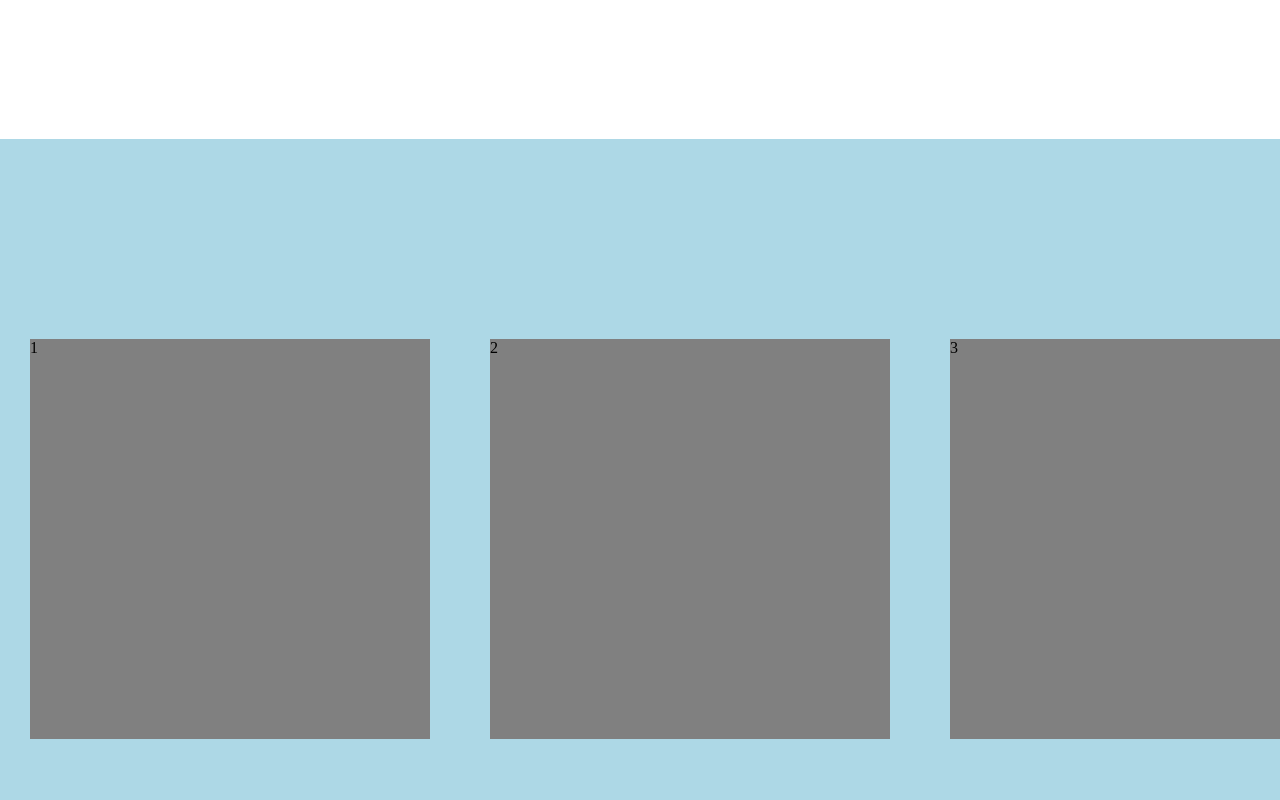
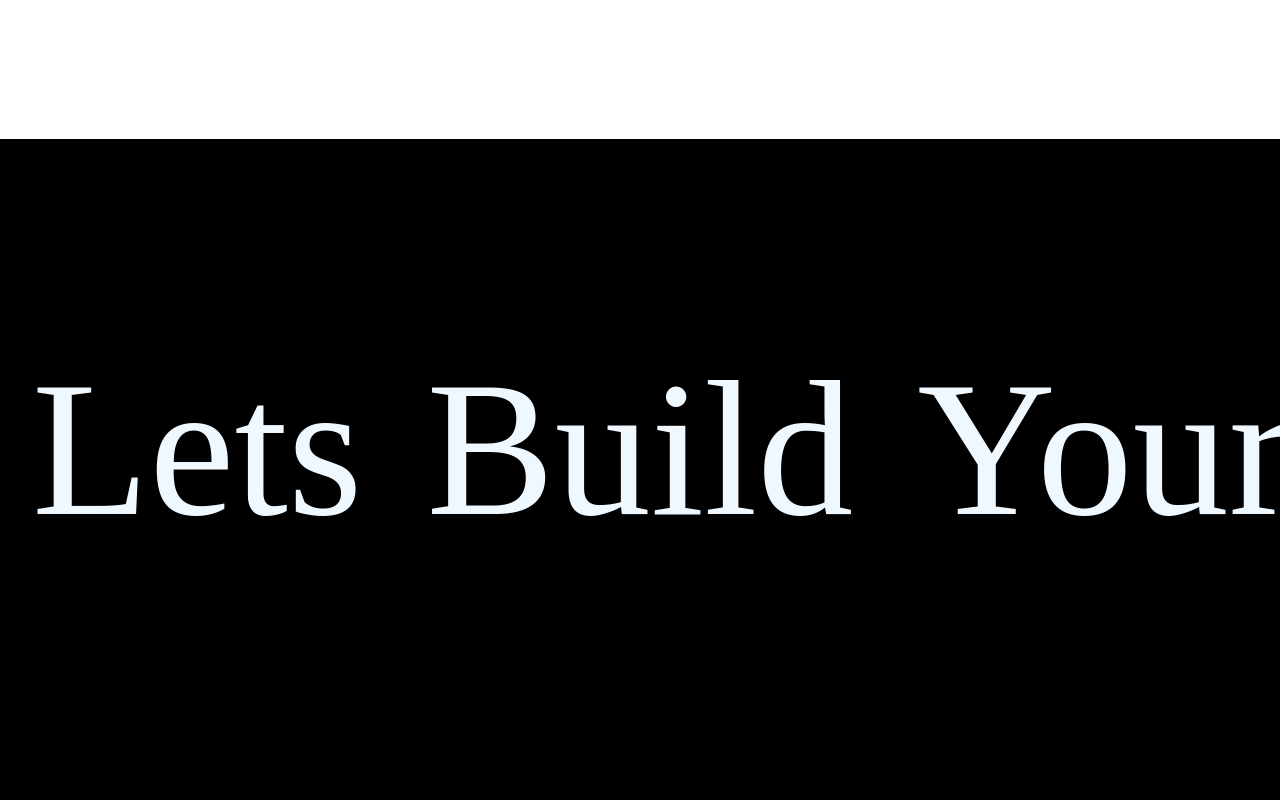
Before and after one commit to harish18092002/GSAP, an Angular app: page /animatesecond in a window 1280 px wide. Shown: the part 300-1100 px from the top of the page. Built offline with nearby package versions, Linux system fonts and the light colour scheme.

Commit message:
Scroll velocity

```diff
--- a/src/app/animatesecond/animatesecond.component.css
+++ b/src/app/animatesecond/animatesecond.component.css
@@ -17,7 +17,7 @@ body {
 .horizontal-section {
     height: 100vh;
     width: 400vw;
-    background: lightblue;
+    background: rgb(0, 0, 0);
 }
 
 .boxes {
@@ -28,10 +28,13 @@ body {
 }
 
 .box {
-    width: 400px;
+    width: auto;
+    margin: 2rem;
     height: 50%;
-    background: gray;
-    margin: 30px;
+    display: flex;
+    justify-content: space-between;
+    color: aliceblue;
+    font-size: 12rem;
 }
 
 .header-section {
--- a/src/app/animatesecond/animatesecond.component.html
+++ b/src/app/animatesecond/animatesecond.component.html
@@ -1,11 +1,17 @@
-<h1 class="header-section">Scroll down to see a horizontal scroll section</h1>
+<h1 class="header-section">Scroll velocity</h1>
 
 <div class="horizontal-section">
     <div class="boxes">
-        <div class="box">1</div>
-        <div class="box">2</div>
-        <div class="box">3</div>
+        <div class="box">Lets</div>
+        <div class="box">Build</div>
+        <div class="box">Your</div>
+        <div class="box">Vision</div>
+        <div class="box">Into</div>
+        <div class="box">Reality,</div>
+        <div class="box">Reach</div>
+        <div class="box">Out</div>
+        <div class="box">Today!</div>
     </div>
 </div>
 
-<h1 class="header-section">Now we're back to regular scrolling</h1>
+<h1 class="header-section">Let's Build Your Vision into Reality, Reach Out Today!</h1>
```
